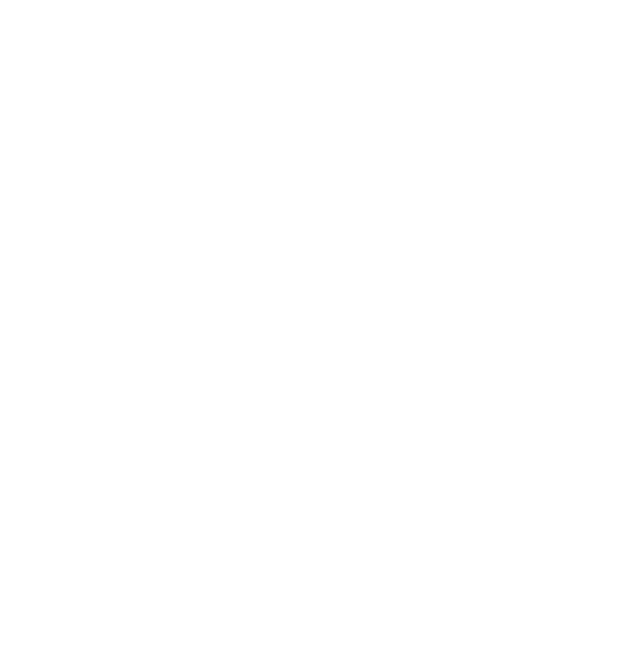
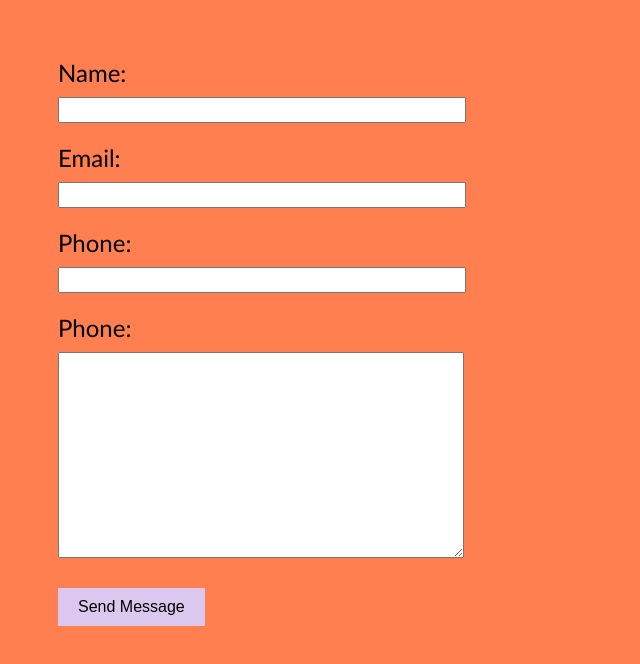
Before and after one commit to abusavvy/basicform, a plain HTML site: page index.html in a window 1280 px wide. Shown: the whole page, without its empty margins (0-640 px from the left). Drawn offline with Linux system fonts and the light colour scheme.

Commit message:
edited some pages

```diff
--- /dev/null
+++ b/basic.css
@@ -0,0 +1,31 @@
+body{
+    background-color: coral;
+    padding: 50px;
+    font-family: 'Trebuchet MS', 'Lucida Sans Unicode', 'Lucida Grande', 'Lucida Sans', Arial, sans-serif;
+}
+
+label{
+    display: block;
+    font-size: 1.5em;
+    margin-bottom: 10px;
+}
+
+input{
+    width: 400px;
+    height: 20px;
+    margin-bottom: 20px;
+}
+
+textarea{
+    display: block;
+    width: 400px;
+    height: 200px;
+}
+
+button{
+    margin: 30px 0;
+    font-size: 1em;
+    padding: 10px 20px;
+    background-color: rgb(220, 200, 238);
+    border: none;
+}
--- a/index.html
+++ b/index.html
@@ -3,9 +3,21 @@
 <head>
     <meta charset="UTF-8">
     <meta name="viewport" content="width=device-width, initial-scale=1.0">
-    <title>Document</title>
+    <title>Basic form</title>
+    <link rel="stylesheet" href="basic.css">
 </head>
 <body>
-
+    <form action="">
+        <label for="text">Name:</label>
+        <input type="text" name="text" id="text">
+        <label for="email">Email:</label>
+        <input type="email" name="email" id="email">
+        <label for="phone">Phone:</label>
+        <input type="phone" name="phone" id="phone">
+        <label for="message">Phone:</label>
+        <textarea name="message" id="message" name="message"></textarea>
+        <button
+        id="submitButton" type="submit">Send Message</button>
+    </form>
 </body>
 </html>
```
